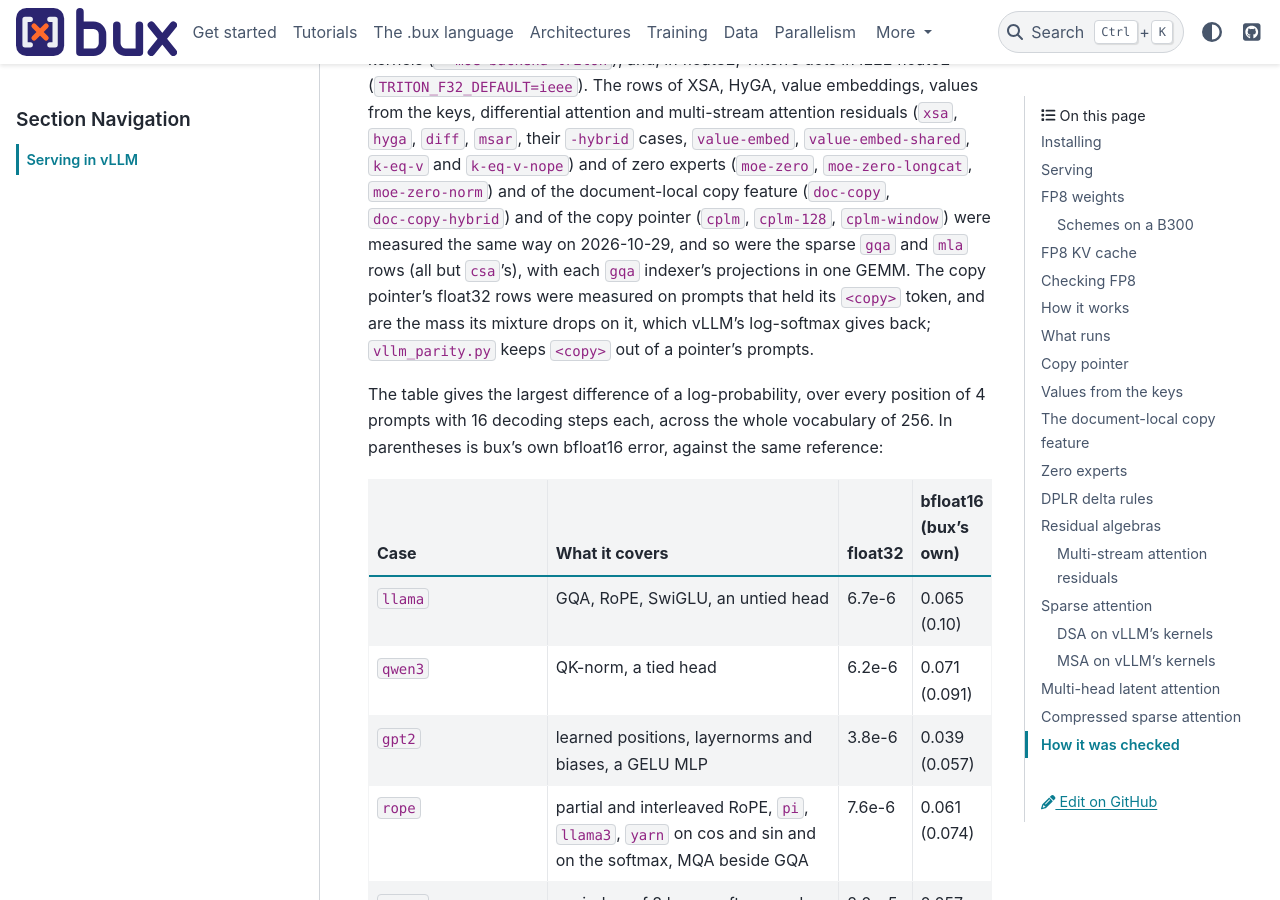
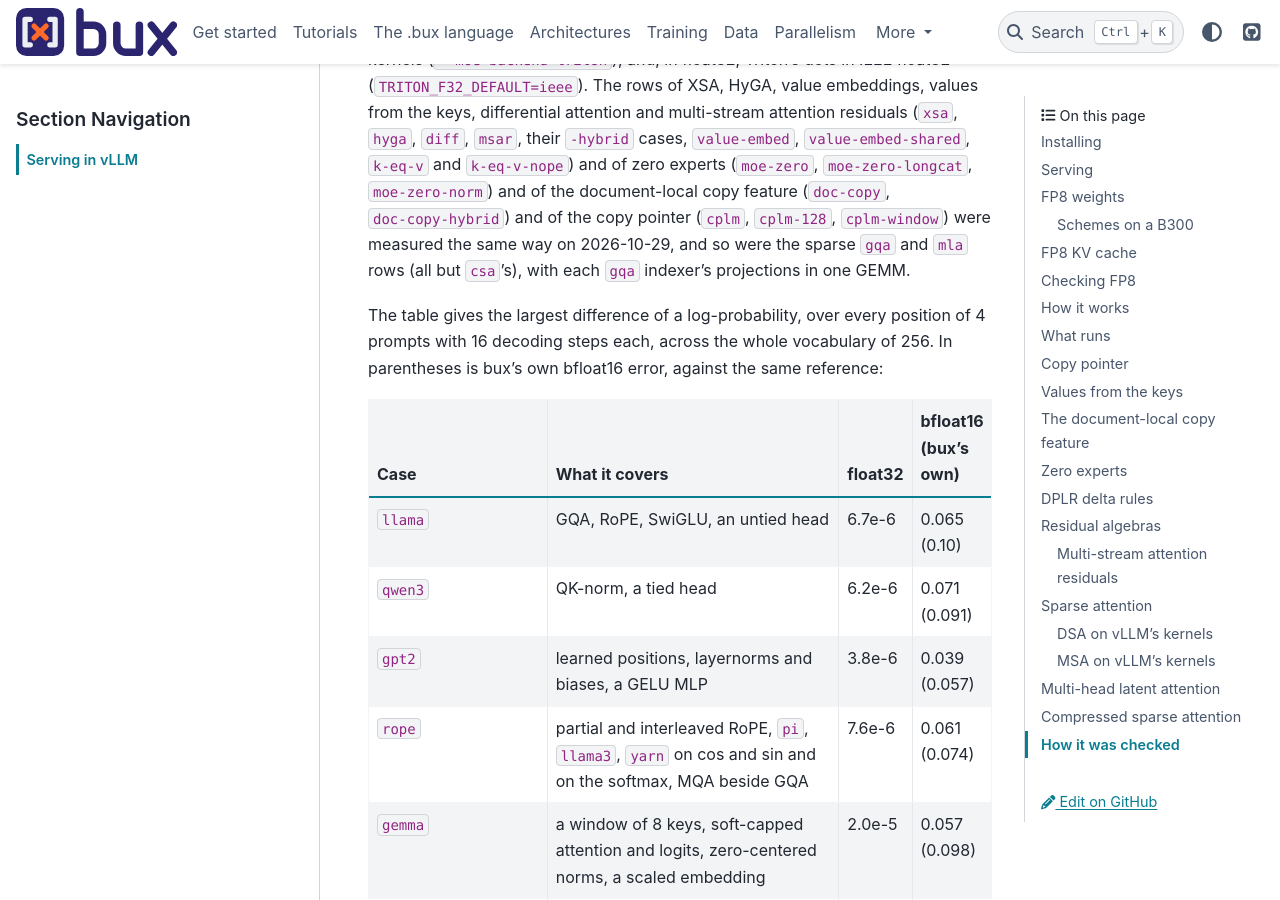
Before and after one commit to pilot7747/bux, a Sphinx documentation site: the page built from docs/export/vllm.md, in a window 1280 px wide and 900 px high, scrolled down 28142 px. Built offline with Sphinx 7.4.7 and the PyData theme 0.15.4, drawn with Linux system fonts in a browser that asks for light colours; some of the changed text lies outside the part shown.

Commit message:
Docs: the copy pointer's parity on 698a006, its prompts without <copy>
Co-Authored-By: Claude Opus 5.5 <noreply@anthropic.com>

```diff
--- a/docs/export/vllm.md
+++ b/docs/export/vllm.md
@@ -897,10 +897,7 @@ their `-hybrid` cases, `value-embed`, `value-embed-shared`, `k-eq-v` and
 `moe-zero-norm`) and of the document-local copy feature (`doc-copy`,
 `doc-copy-hybrid`) and of the copy pointer (`cplm`, `cplm-128`, `cplm-window`)
 were measured the same way on 2026-10-29, and so were the sparse `gqa` and `mla`
-rows (all but `csa`'s), with each `gqa` indexer's projections in one GEMM. The
-copy pointer's float32 rows were measured on prompts that held its `<copy>` token,
-and are the mass its mixture drops on it, which vLLM's log-softmax gives back;
-`vllm_parity.py` keeps `<copy>` out of a pointer's prompts.
+rows (all but `csa`'s), with each `gqa` indexer's projections in one GEMM.
 
 The table gives the largest difference of a log-probability, over every position of
 4 prompts with 16 decoding steps each, across the whole vocabulary of 256. In
@@ -956,9 +953,9 @@ parentheses is bux's own bfloat16 error, against the same reference:
 | `mla-deepseek` | MLA at DeepSeek-V3's dims (FlashInfer's), a query latent, interleaved YaRN, a gate per head, an output norm | - | 0.089 (0.14) | - |
 | `mla-dsa` | sparse MLA, DeepSeek-V3.2's: an indexer, a window, sinks and a softcap | 7.6e-6 | 2.6 (2.7) | - |
 | `mla-share` | sparse MLA, GLM-5.3's: picks shared through the `index` port | 8.6e-6 | 3.3 (2.8) | - |
-| `cplm` | a copy pointer on the head: its mixture, the pointer's keys and tokens in a paged cache of the head's own, at the rows vLLM samples and the prompts' | 7.1e-4 | 0.073 (0.081) | 0.082 |
-| `cplm-128` | the same pointer at its default width of 128 | 2.3e-4 | 0.073 (0.081) | 0.082 |
-| `cplm-window` | the pointer of `cplm-128` within a window of 12 positions, shorter than 3 of the 4 prompts | 1.4e-3 | 0.073 (0.081) | 0.083 |
+| `cplm` | a copy pointer on the head: its mixture, the pointer's keys and tokens in a paged cache of the head's own, at the rows vLLM samples and the prompts' | 6.7e-6 | 0.074 (0.081) | 0.078 |
+| `cplm-128` | the same pointer at its default width of 128 | 7.2e-6 | 0.073 (0.081) | 0.078 |
+| `cplm-window` | the pointer of `cplm-128` within a window of 12 positions, shorter than 3 of the 4 prompts | 7.2e-6 | 0.073 (0.081) | 0.078 |
 | `moe` | a softmax router, unnormalized top-2 of 8, a gated shared expert | 6.7e-6 | 0.68 (1.2) | - |
 | `moe-grouped` | a sigmoid router, 4 groups, the aux-free bias, a scaling of 2.5 | 8.6e-6 | 2.1 (3.8) | 1.8 |
 | `moe-relu2` | a `sqrtsoftplus` router, plain relu2 experts | 5.7e-6 | 1.8 (1.4) | - |
```
